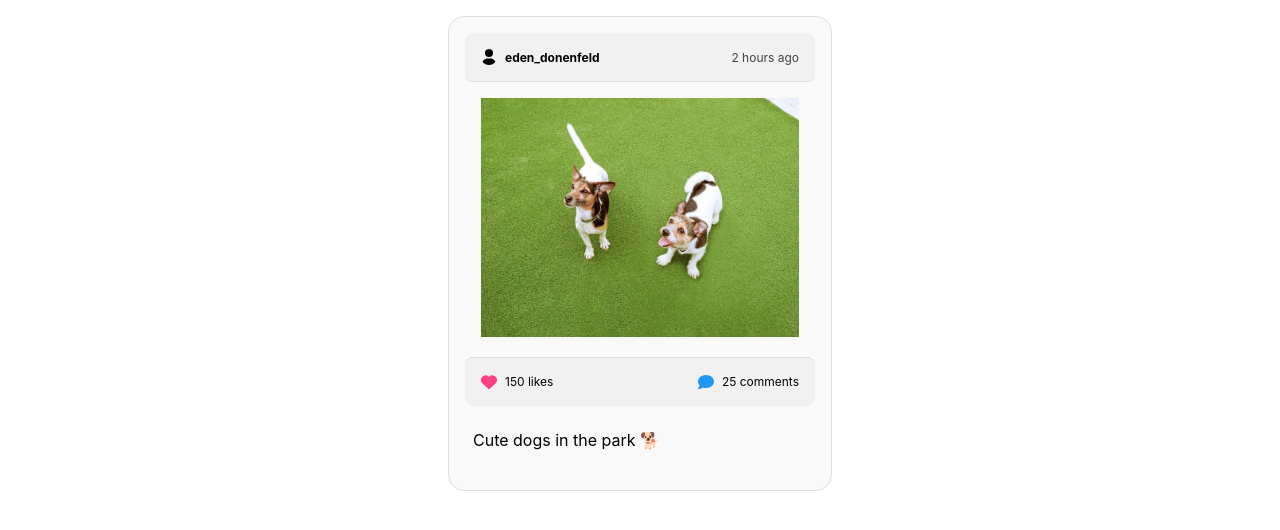
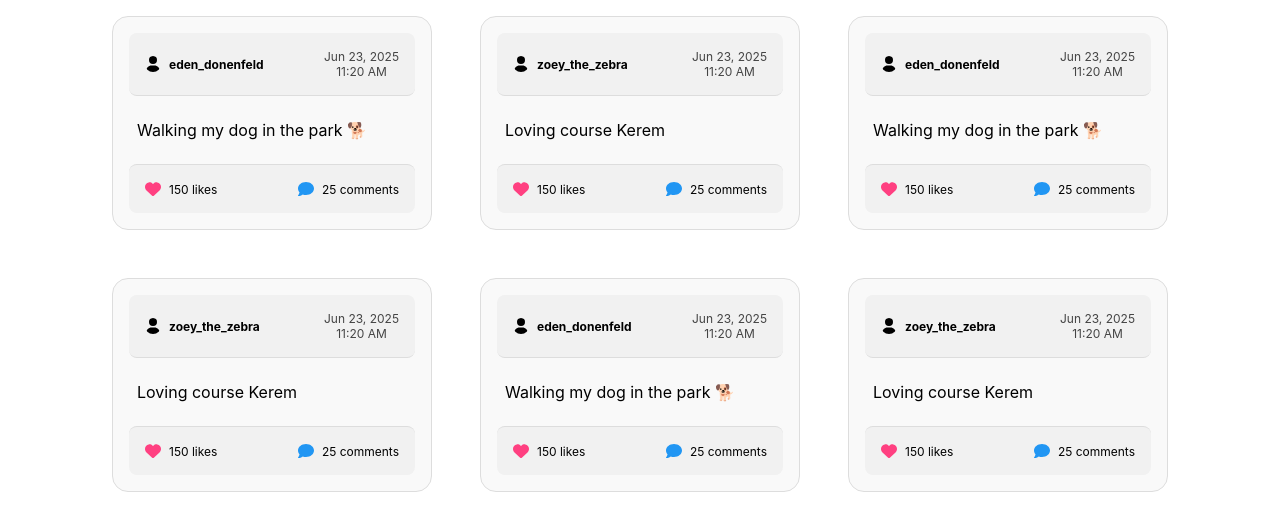
Before and after one commit to EdenDonenfeld/KeremNet, a React (Create React App) app: page / in a window 1280 px wide. Shown: the top 530 px of the page. Built offline with nearby package versions, Linux system fonts and the light colour scheme.

Commit message:
changed post to content and added time stamps in post header

```diff
--- a/src/App.css
+++ b/src/App.css
@@ -1,5 +1,11 @@
 .App {
   text-align: center;
+  display: flex;
+  flex-direction: row;
+  flex-wrap: wrap;
+  align-items: stretch;
+  justify-content: center;
+  gap: 1rem;
 }
 
 .App-logo {
--- a/src/App.tsx
+++ b/src/App.tsx
@@ -5,7 +5,12 @@ import Post from './components/post/Post';
 const App = () => {
   return (
     <div className="App">
-      <Post />
+      <Post username="eden_donenfeld" text="Walking my dog in the park 🐕" />
+      <Post username="zoey_the_zebra" text="Loving course Kerem" />
+      <Post username="eden_donenfeld" text="Walking my dog in the park 🐕" />
+      <Post username="zoey_the_zebra" text="Loving course Kerem" />
+      <Post username="eden_donenfeld" text="Walking my dog in the park 🐕" />
+      <Post username="zoey_the_zebra" text="Loving course Kerem" />
     </div>
   );
 }
--- a/src/components/post/Post.css
+++ b/src/components/post/Post.css
@@ -6,6 +6,6 @@
     background-color: #f9f9f9;
     border: 1px solid #ddd;
     border-radius: 1rem;
-    max-width: 30vw;
-    margin: 1rem auto;
+    min-width: 25vw;
+    margin: 1rem;
 }
--- a/src/components/post/Post.tsx
+++ b/src/components/post/Post.tsx
@@ -1,17 +1,21 @@
 import React from 'react';
 import PostHeader from './PostHeader';
-import PostContent from './PostContent';
+// import PostContent from './PostContent';
 import PostLikesComments from './PostLikesComments';
 import PostDescription from './PostDescription';
 import './Post.css';
 
-const Post: React.FC = () => {
+interface Props {
+    username: string;
+    text: string;
+}
+
+const Post: React.FC<Props> = ({ username, text }) => {
     return (
         <div className="post-container">
-            <PostHeader username="eden_donenfeld" />
-            <PostContent image="dogs.jpg" />
+            <PostHeader username={username} />
+            <PostDescription text={text}/>
             <PostLikesComments likes={150} comments={25} />
-            <PostDescription text="Cute dogs in the park 🐕"/>
         </div>
     );
 }
--- a/src/components/post/PostHeader.css
+++ b/src/components/post/PostHeader.css
@@ -28,5 +28,12 @@
 }
 
 .time {
+    display: flex;
+    flex-direction: column;
+    align-items: center;
     color: #444;
 }
+
+.date, .hour {
+    margin: 0;
+}
--- a/src/components/post/PostHeader.tsx
+++ b/src/components/post/PostHeader.tsx
@@ -6,6 +6,17 @@ interface Props {
 }
 
 const PostHeader: React.FC<Props> = ({ username }) => {
+    const currentDate = new Date();
+    const formattedDate = currentDate.toLocaleDateString('en-US', {
+        month: 'short',
+        day: 'numeric',
+        year: 'numeric',
+    });
+    const formattedTime = currentDate.toLocaleTimeString('en-US', {
+        hour: '2-digit',
+        minute: '2-digit',
+    });
+
     return (
         <div className="post-header">
             <div className="user-info">
@@ -14,8 +25,9 @@ const PostHeader: React.FC<Props> = ({ username }) => {
                 </svg>
                 <span className="user-name">{username}</span>
             </div>
-            <div className="post-time">
-                <span className="time">2 hours ago</span>
+            <div className="time">
+                <p className="date">{formattedDate}</p>
+                <p className="hour">{formattedTime}</p>
             </div>
         </div>
     );
```
